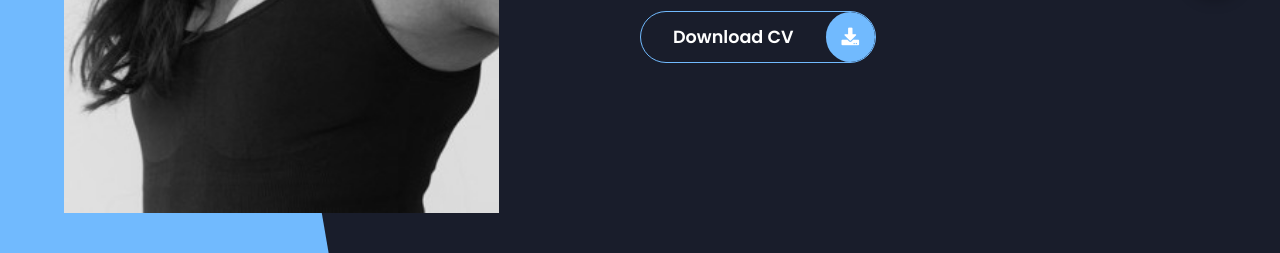
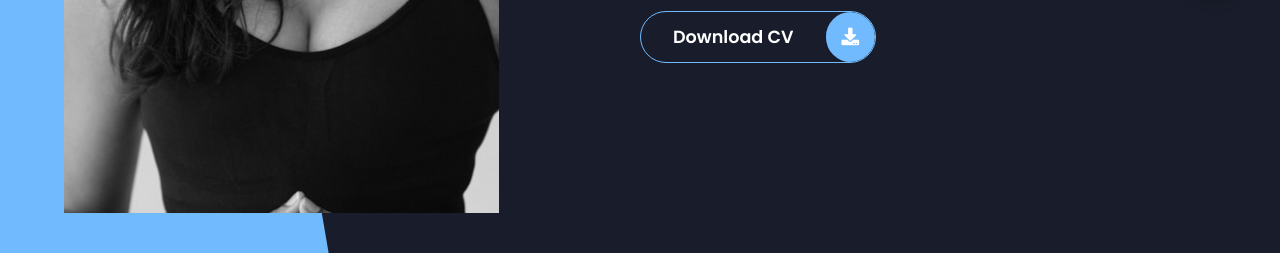
Before and after one commit to hummingbirdjs101/Valerie-Raghoebier, a plain HTML site: page index.html in a window 1280 px wide. Shown: the part 547-800 px from the top of the page. Drawn offline with Linux system fonts and the light colour scheme.

Commit message:
Update index.html

```diff
--- a/index.html
+++ b/index.html
@@ -17,7 +17,7 @@
             <div class="left-header">
                 <div class="h-shape"></div>
                 <div class="image">
-                    <img src="img/heroine2.jpg" alt="headshot of Valerie">
+                    <img src="img/heroine6.jpeg" alt="headshot of Valerie">
                 </div>
             </div>
             <div class="right-header">
```
